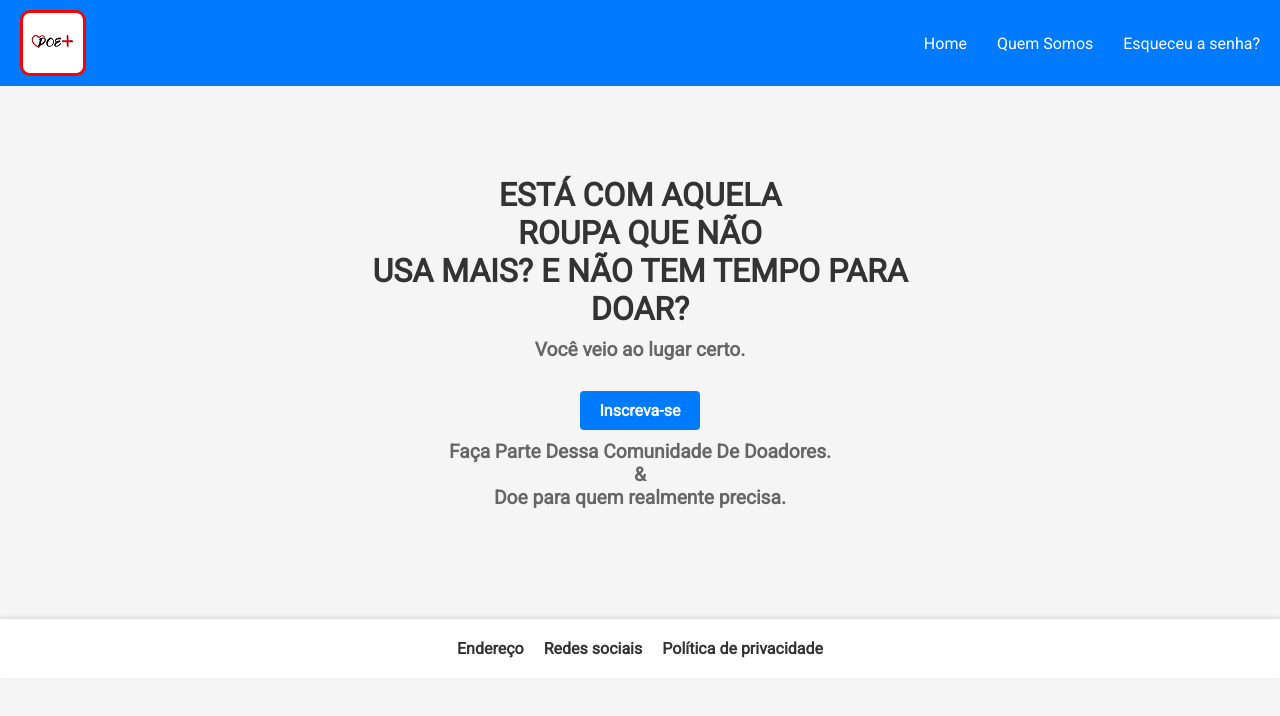
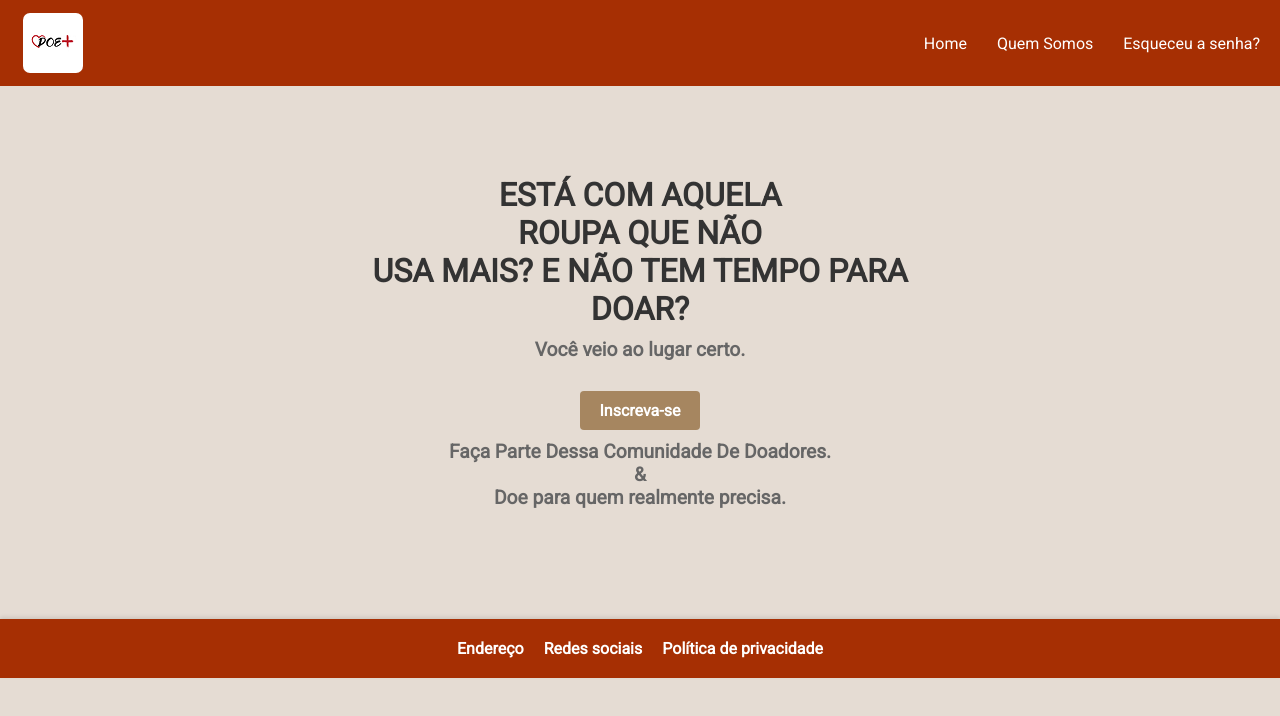
Before and after one commit to joao626/Projeto_integrador_Doe, a website: page html/index.html in a window 1280 px wide. Drawn offline with Linux system fonts and the light colour scheme.

Commit message:
definido padroes em reuniao nesta data e hora (cores, fonts) (body, header, footer)

```diff
--- a/css/index.css
+++ b/css/index.css
@@ -8,7 +8,7 @@
 body {
   /* font-family: "Oswald", sans-serif; */
   font-family: "Roboto", sans-serif;
-  background-color: #f5f5f5;
+  background-color: #E5DCD3;
   color: #333;
 }
 
@@ -19,13 +19,13 @@ body {
   align-items: center;
   justify-content: space-between;
   padding: 10px 20px;
-  background-color: #007bff;
+  background-color:#A62F03;
   color: white;
 }
 
 .logo-header {
   border-radius: 10px;
-  border: solid red;
+  border: solid #A62F03;
 }
 
 .nav-links {
@@ -41,8 +41,8 @@ body {
 
 /* Estilo do Main */
 .container {
-  /* background-color: #fff; */
-  background-image: url(../img/img-amassada);
+  background-color: #E5DCD3;
+  /* background-image: url(../img/img-amassada); */
   max-width: 11000px;
   margin: 0 auto;
   padding: 20px;
@@ -75,7 +75,7 @@ body {
 
 .signup-link {
   display: inline-block;
-  background-color: #007bff;
+  background-color:#A68660;
   color: #fff;
   padding: 10px 20px;
   border-radius: 4px;
@@ -87,14 +87,14 @@ body {
 }
 
 .signup-link:hover {
-  background-color: #0056b3;
+  background-color: #A62F03;
 }
 
 /* Estilo do Footer */
 .footer {
   text-align: center;
   padding: 20px;
-  background-color: #fff;
+  background-color: #A62F03;
   box-shadow: 0px -2px 4px rgba(0, 0, 0, 0.1);
 }
 
@@ -105,7 +105,7 @@ body {
 }
 
 .footer-links a {
-  color: #333;
+  color: white;
   font-weight: bold;
   text-decoration: none;
   transition: color 0.3s;
```
